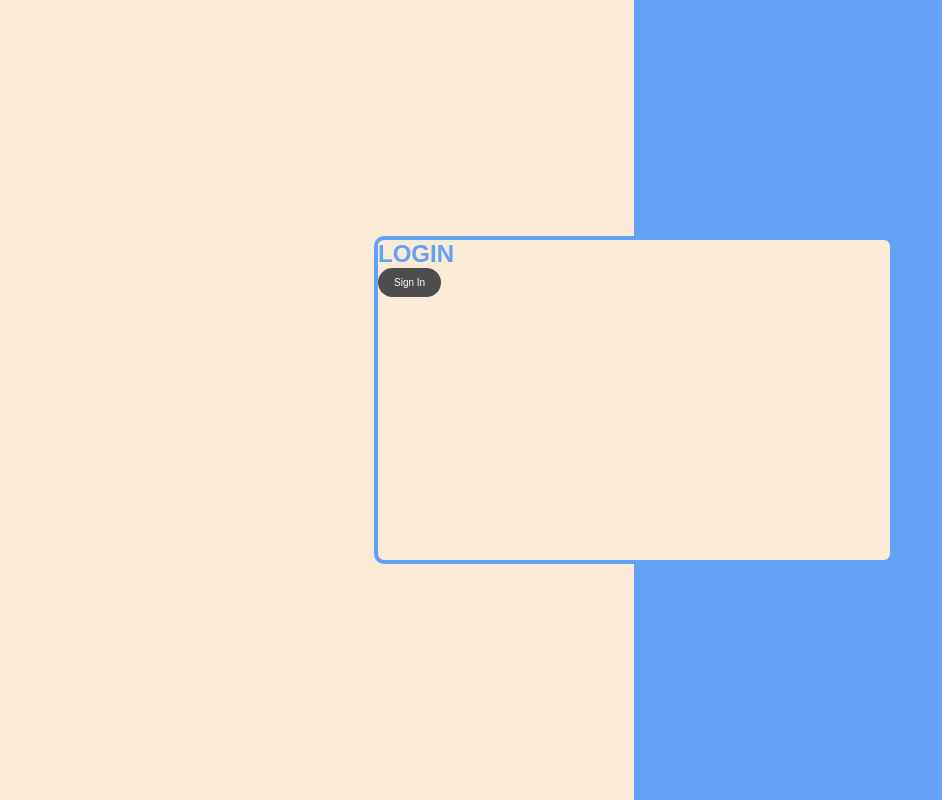
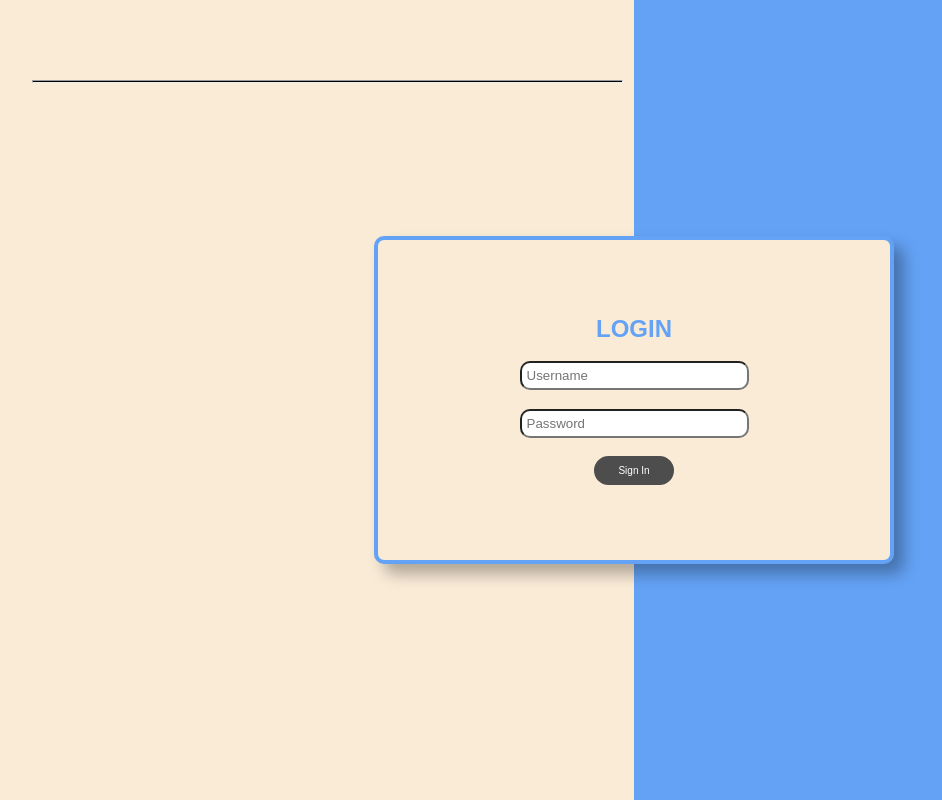
Before and after one commit to raznalrich/LnDpage, a website: page components/pages/admin/login.html in a window 1280 px wide. Shown: the whole page, without its empty margins (6-948 px from the left). Drawn offline with Linux system fonts and the light colour scheme.

Commit message:
second commit - adding login box

```diff
--- a/components/css/admin.css
+++ b/components/css/admin.css
@@ -22,6 +22,15 @@
     height: 100vh;
 }
 
+.hr {
+    position: absolute;
+    top: 10%;
+    left: 3%;
+    height: 1px;
+    width: 46vw;
+    background-color: black;
+}
+
 .login-section {
     position: absolute;
     background-color: antiquewhite;
@@ -33,9 +42,30 @@
     top: 50%;
     left: 50%;
     transform: translate(-50%, -50%);
+    display: flex;
+    flex-direction: column;
+    align-items: center;
+    justify-content: center;
+    box-shadow: 10px 10px 15px rgba(0, 0, 0, 0.3);
+}
+
+.forms {
+    display: flex;
+    flex-direction: column;
+    align-items: center;
+}
+
+#username,
+#password {
+    padding-left: 5px;
+    margin-top: 8%;
+    height: 25px;
+    width: 220px;
+    border-radius: 10px;
 }
 
 .button {
+    width: 80px;
     font-size: 10px;
     padding: 5px 12px;
     color: white;
@@ -43,10 +73,11 @@
     border: none;
     border: 4px solid rgb(77, 77, 77);
     border-radius: 20px;
+    margin-top: 8%;
     cursor: pointer;
 }
 
-.button:hover{
+.button:hover {
     background-color: rgb(35, 35, 35);
     border-color: rgb(35, 35, 35);
 }
--- a/components/pages/admin/login.html
+++ b/components/pages/admin/login.html
@@ -9,14 +9,21 @@
 </head>
 
 <body>
+
     <div class="container">
         <div class="white"></div>
         <div class="blue"></div>
     </div>
-
+    <hr class="hr">
     <div class="login-section">
         <h2>LOGIN</h2>
-        <button class="button">Sign In</button>
+        <form action="" class="forms">
+            <label for="username"></label>
+            <input type="text" id="username" placeholder="Username">
+            <label for="password"></label>
+            <input type="text" id="password" placeholder="Password">
+            <input type="button" class="button" value="Sign In">
+        </form>
     </div>
 
 </body>
```
Also changed, not shown: components/images/experion-logo.png (added).
